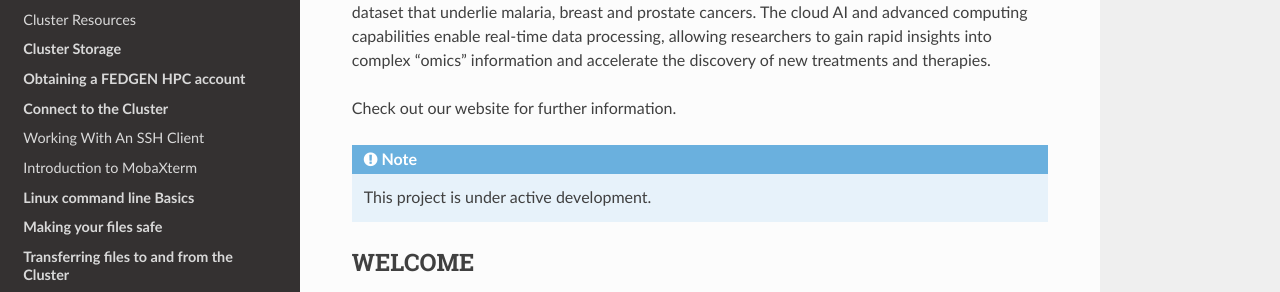
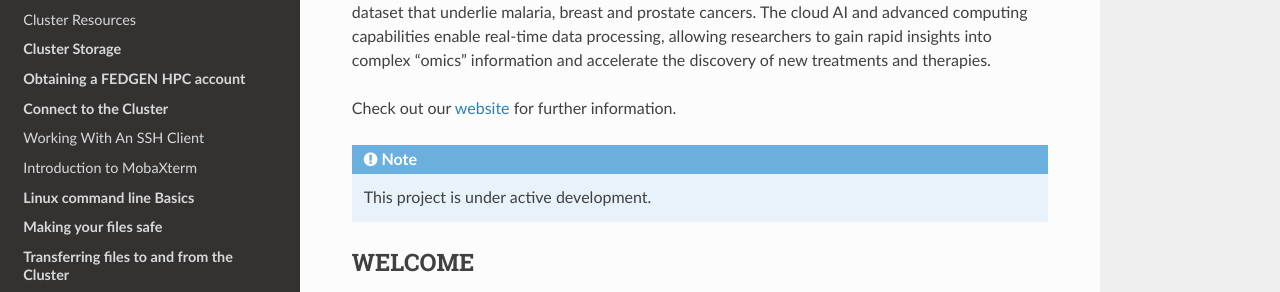
Before and after one commit to toluromio/docs.fedgenhpc, a Sphinx documentation site: the page built from docs/source/index.rst, in a window 1280 px wide and 900 px high, scrolled down 381 px. Shown: the part 159-451 px from the top of the window. Built offline with Sphinx 7.4.7 and the Read the Docs theme 3.1.0, drawn with Linux system fonts in a browser that asks for light colours; pages that are not in the unit, such as notebooks, are missing from menus; part of the change alters nothing that is shown.

```diff
--- a/docs/source/index.rst
+++ b/docs/source/index.rst
@@ -23,7 +23,7 @@ enable real-time data processing, allowing researchers to gain rapid
 insights into complex “omics” information and accelerate the discovery
 of new treatments and therapies.
 
-Check out our website for further information.
+Check out our `website <http://www.fedgen.net>`_ for further information.
 
 .. note::
 
```
